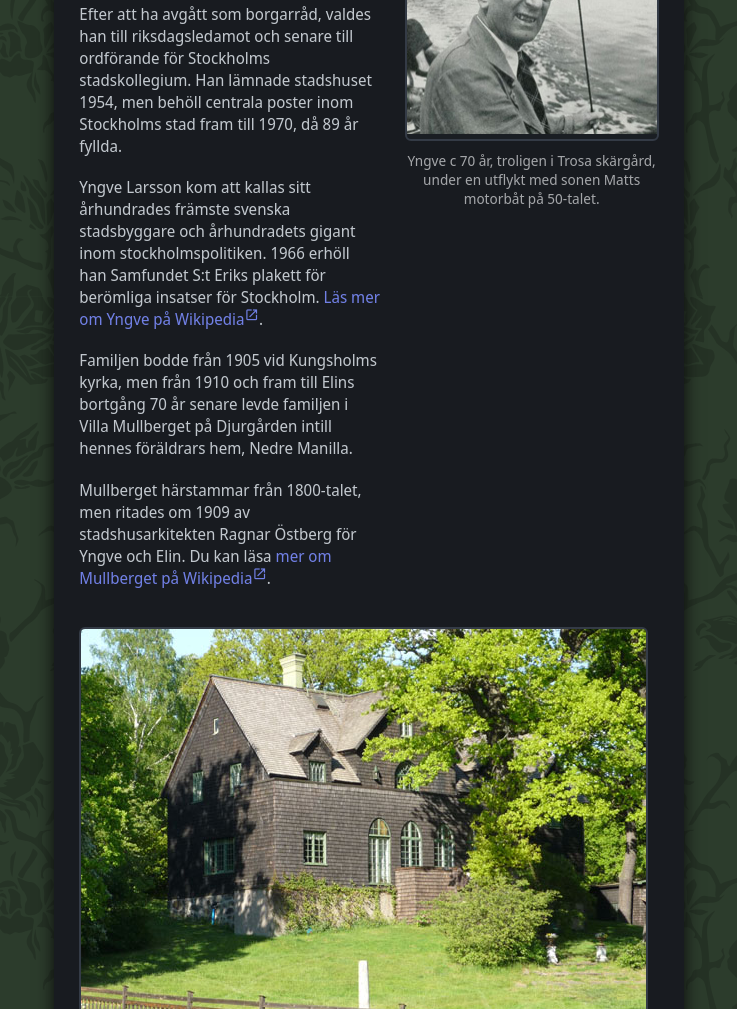
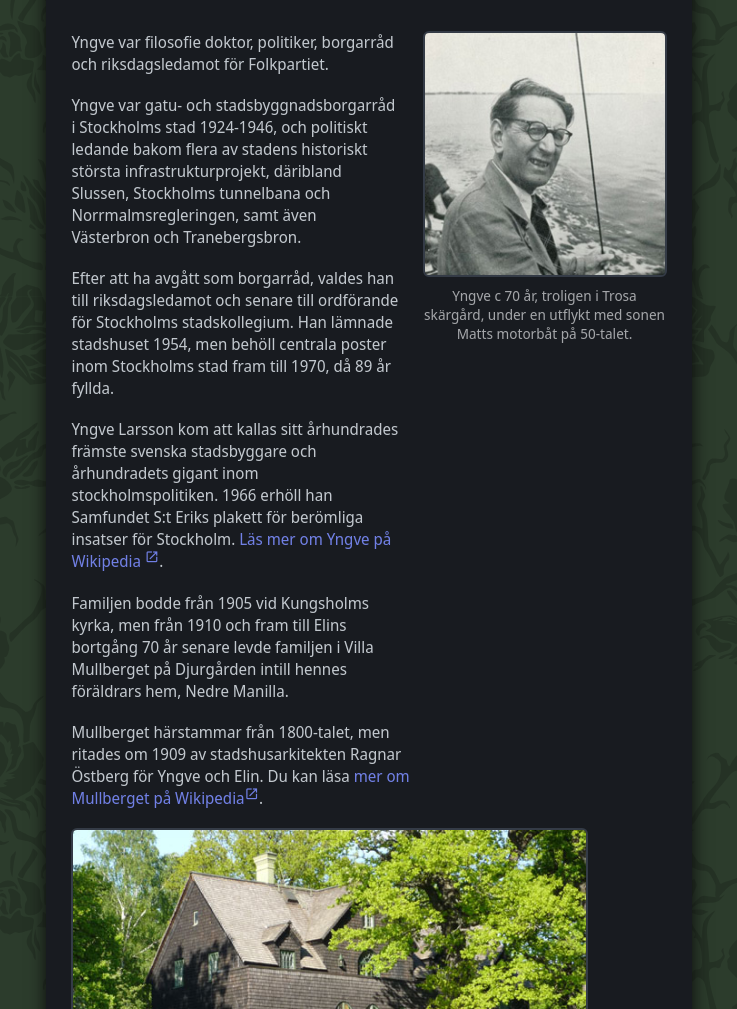
Before and after one commit to Laxsjo/EndingProject-INIT-Year1, a website: page family.html in a window 1280 px wide. Shown: the part 1417-2426 px from the top of the page, without its empty margins (271-1008 px from the left). Drawn offline with nearby package versions, Linux system fonts and the light colour scheme.

Commit message:
tweaked mobile sizing

```diff
--- a/family.html
+++ b/family.html
@@ -150,7 +150,28 @@
 						Bergom Larsson, Ester Berggren, Richard Larsson, Yngve
 						Larsson och Mårten Larsson.
 					</p>
-					<h2>Elin</h2>
+				</div>
+				<div>
+					<figure class="fancyFigure">
+						<div class="figBorder">
+							<img
+								class="columnImage"
+								src="/EndingProject-INIT-Year1/img/family/yngveElinVerna.jpg"
+								width="250"
+								height="382"
+								alt="Svartvitt foto. En ung man står upp bakom en ung kvinna som sitter med ett litet barn i famnen"
+							/>
+						</div>
+						<figcaption>
+							Elin, Yngve och äldsta dottern Verna c 1907.
+						</figcaption>
+					</figure>
+				</div>
+			</div>
+
+			<h2>Elin</h2>
+			<div class="withAsideColumn">
+				<div>
 					<p>
 						Elin var utbildad lärarinna och dotter till
 						bokförläggaren Karl Otto och Lisen Bonnier.
@@ -161,7 +182,28 @@
 						hennes vävstol där hon skapade många vackra bildvävnader
 						som nu sprider glädje runt om i släkten.
 					</p>
-					<h2>Yngve</h2>
+				</div>
+				<div>
+					<figure class="fancyFigure">
+						<div class="figBorder">
+							<img
+								class="columnImage"
+								src="/EndingProject-INIT-Year1/img/family/elin.jpg"
+								width="250"
+								height="250"
+								alt="Svartvitt foto av en gammal, mycket rynkig kvinna som stillsamt betraktar fotografen"
+							/>
+						</div>
+						<figcaption>
+							Elin, c 95 år gammal, i hemmet Villa Mullberget.
+						</figcaption>
+					</figure>
+				</div>
+			</div>
+
+			<h2>Yngve</h2>
+			<div class="withAsideColumn">
+				<div>
 					<p>
 						Yngve var filosofie doktor, politiker, borgarråd och
 						riksdagsledamot för Folkpartiet.
@@ -187,31 +229,12 @@
 						stockholmspolitiken. 1966 erhöll han Samfundet S:t Eriks
 						plakett för berömliga insatser för Stockholm.
 						<a
-                            class="fancyLink"
-                            title="Öppnas i ny flik"
+							class="fancyLink"
+							title="Öppnas i ny flik"
 							href="http://sv.wikipedia.org/wiki/Yngve_Larsson"
-							target="_blank""
+							target="_blank"
 						>
-							Läs mer om Yngve på Wikipedia</a
-						>.
-					</p>
-					<p>
-						Familjen bodde från 1905 vid Kungsholms kyrka, men från
-						1910 och fram till Elins bortgång 70 år senare levde
-						familjen i Villa Mullberget på Djurgården intill hennes
-						föräldrars hem, Nedre Manilla.
-					</p>
-					<p>
-						Mullberget härstammar från 1800-talet, men ritades om
-						1909 av stadshusarkitekten Ragnar Östberg för Yngve och
-						Elin. Du kan läsa
-						<a
-                        class="fancyLink"
-                            title="Öppnas i ny flik"
-							href="http://sv.wikipedia.org/wiki/Mullberget"
-							target="_blank""
-						>
-							mer om Mullberget på Wikipedia</a
+							Läs mer om Yngve på Wikipedia </a
 						>.
 					</p>
 				</div>
@@ -219,35 +242,7 @@
 					<figure class="fancyFigure">
 						<div class="figBorder">
 							<img
-								class="border"
-								src="/EndingProject-INIT-Year1/img/family/yngveElinVerna.jpg"
-								width="250"
-								height="382"
-								alt="Svartvitt foto. En ung man står upp bakom en ung kvinna som sitter med ett litet barn i famnen"
-							/>
-						</div>
-						<figcaption>
-							Elin, Yngve och äldsta dottern Verna c 1907.
-						</figcaption>
-					</figure>
-					<figure class="fancyFigure">
-						<div class="figBorder">
-							<img
-								class="border"
-								src="/EndingProject-INIT-Year1/img/family/elin.jpg"
-								width="250"
-								height="250"
-								alt="Svartvitt foto av en gammal, mycket rynkig kvinna som stillsamt betraktar fotografen"
-							/>
-						</div>
-						<figcaption>
-							Elin, c 95 år gammal, i hemmet Villa Mullberget.
-						</figcaption>
-					</figure>
-					<figure class="fancyFigure">
-						<div class="figBorder">
-							<img
-								class="border"
+								class="columnImage"
 								src="/EndingProject-INIT-Year1/img/family/yngveSeglar.jpg"
 								width="250"
 								height="250"
@@ -262,10 +257,29 @@
 				</div>
 			</div>
 
+			<p>
+				Familjen bodde från 1905 vid Kungsholms kyrka, men från 1910 och
+				fram till Elins bortgång 70 år senare levde familjen i Villa
+				Mullberget på Djurgården intill hennes föräldrars hem, Nedre
+				Manilla.
+			</p>
+			<p>
+				Mullberget härstammar från 1800-talet, men ritades om 1909 av
+				stadshusarkitekten Ragnar Östberg för Yngve och Elin. Du kan
+				läsa
+				<a
+					class="fancyLink"
+					title="Öppnas i ny flik"
+					href="http://sv.wikipedia.org/wiki/Mullberget"
+					target="_blank"
+					>mer om Mullberget på Wikipedia</a
+				>.
+			</p>
+
 			<figure class="fancyFigure">
 				<div class="figBorder">
 					<img
-						class="border"
+						class="wideImage"
 						src="/EndingProject-INIT-Year1/img/family/mullbergetSommar2.jpg"
 						width="565"
 						height="424"
@@ -280,7 +294,7 @@
 			<figure class="fancyFigure">
 				<div class="figBorder">
 					<img
-						class="border"
+						class="wideImage"
 						src="/EndingProject-INIT-Year1/img/family/mullbergetVinter.jpg"
 						width="565"
 						height="419"
@@ -292,7 +306,7 @@
 			<figure class="fancyFigure">
 				<div class="figBorder">
 					<img
-						class="border"
+						class="wideImage"
 						src="/EndingProject-INIT-Year1/img/family/mullbergetBibliotek.jpg"
 						width="565"
 						height="421"
--- a/scss/definitions.scss
+++ b/scss/definitions.scss
@@ -12,10 +12,10 @@
 	--containerPadding-small: 0.4rem;
 
 	--paragraphWidth-thin: calc(5ch + 10vw);
-	--paragraphWidth-medium: calc(9ch + 17.5vw);
+	--paragraphWidth-medium: calc(12ch + 17.5vw);
 	--paragraphWidth-wide: calc(15ch + 30vw);
 
-	--paragraphMinWidth-thin: 30ch;
-	--paragraphMinWidth-medium: 40ch;
-	--paragraphMinWidth-wide: 50ch;
+	--paragraphMinWidth-thin: min(30ch, 100%);
+	--paragraphMinWidth-medium: min(40ch, 100%);
+	--paragraphMinWidth-wide: min(50ch, 100%);
 }
--- a/scss/document.scss
+++ b/scss/document.scss
@@ -3,13 +3,16 @@
 @use 'sass:math';
 
 body {
+	// overflow-x: clip;
+
 	display: grid;
 	grid-template:
 		0 // For the scroll anchor
 		min-content
 		1fr
-		min-content
-		/ 1fr;
+		max-content
+		// min-content
+		/ 100%;
 	grid-auto-flow: column;
 
 	position: relative;
@@ -115,12 +118,8 @@ header {
 	}
 
 	.menu {
-		// margin-left: calc(var(--width) + 1.6rem);
-		// margin-bottom: 1rem;
+		overflow-x: auto;
 		padding: 0.5rem 1rem;
-
-		// transition: none ease-out;
-		// transition-property: margin-left;
 
 		& > ul {
 			display: flex;
@@ -237,13 +236,19 @@ header {
 }
 
 main {
+	// width: 10px !important;
+	// * {
+	// 	display: none;
+	// }
+
+	justify-self: center;
+
 	position: relative;
 	z-index: 2;
 
-	min-width: min-content;
-	width: max-content;
+	// min-width: min-content;
 	max-width: 100%;
-	margin-inline: auto;
+	// margin-inline: auto;
 	padding-block: var(--gapSection2);
 	padding-inline: var(--containerPadding-main);
 
@@ -275,14 +280,18 @@ main {
 
 footer {
 	display: flex;
-	flex-flow: row nowrap;
+	flex-flow: row wrap;
 	gap: var(--gapSection1);
 	justify-content: center;
+
+	justify-self: stretch;
 
 	position: relative;
 	z-index: 3;
 
-	padding: var(--containerPadding-medium);
+	box-sizing: border-box;
+	width: 100%;
+	// padding: var(--containerPadding-medium);
 
 	background: var(--headerSecondaryBackground1);
 	box-shadow: 0 0 3rem var(--shadowColor);
@@ -335,6 +344,6 @@ footer {
 		}
 	}
 	.logo {
-		--width: max(30vw, 16rem);
+		--width: min(max(30vw, 16rem), 100vw);
 	}
 }
--- a/scss/style.scss
+++ b/scss/style.scss
@@ -32,6 +32,10 @@ body {
 	min-height: 100vh;
 }
 
+* {
+	box-sizing: border-box;
+}
+
 h1,
 h2,
 h3,
@@ -42,8 +46,10 @@ h6 {
 }
 
 p {
+	box-sizing: border-box;
 	margin-block: var(--gapPair);
 	max-width: var(--paragraphWidth-medium);
+	min-width: var(--paragraphMinWidth-medium);
 }
 
 .paragraph-thin {
@@ -195,12 +201,30 @@ a.documentLink.fancyLink {
 	// 	/ 1fr auto;
 	// grid-auto-flow: row;
 	display: flex;
-	flex-flow: row wrap;
-	gap: var(--gapSection1);
+	flex-flow: column nowrap;
+	justify-content: flex-start;
+	gap: var(--gapPair) var(--gapSection1);
 
 	// .aside {
 	// 	grid-area: aside;
 	// }
+
+	& > :first-child {
+		& > :last-child {
+			margin-bottom: 0;
+		}
+	}
+	& > :nth-child(2) {
+		align-self: center;
+	}
+
+	@media (min-width: 32rem) {
+		flex-direction: row;
+
+		& > :nth-child(2) {
+			align-self: flex-start;
+		}
+	}
 }
 
 .wideParagraphs {
@@ -215,12 +239,24 @@ a.documentLink.fancyLink {
 }
 
 .fancyFigure {
+	overflow-x: auto;
+	overscroll-behavior-x: contain;
+
+	// display: flex;
+	// flex-direction: column;
+	// align-items: center;
+
 	width: min-content;
+	max-width: 100%;
 	margin: 0;
 	margin-block: var(--gapPair);
 
 	.figBorder {
 		overflow: hidden;
+
+		display: flex;
+
+		// align-self: flex-start;
 
 		width: max-content;
 
@@ -231,7 +267,10 @@ a.documentLink.fancyLink {
 	}
 
 	figcaption {
-		max-width: 100%;
+		// max-width: min(var(--paragraphWidth-wide), 100%);
+		width: 100%;
+		display: block;
+		// margin-inline: auto;
 		margin-top: var(--gapWithinPair);
 
 		font-size: 0.9em;
@@ -313,6 +352,17 @@ a.documentLink.fancyLink {
 	filter: invert(100%);
 }
 
+.columnImage {
+	min-width: 15rem;
+	width: var(--paragraphWidth-thin);
+	height: auto;
+}
+.wideImage {
+	min-width: 22rem;
+	width: var(--paragraphWidth-wide);
+	height: auto;
+}
+
 .logo {
 	--partWidth: calc(var(--width) - 0.5rem - 0.5rem * 2);
 
```
Also changed, not shown: css/definitions.css, css/document.css, css/style.css, 3 other files.
